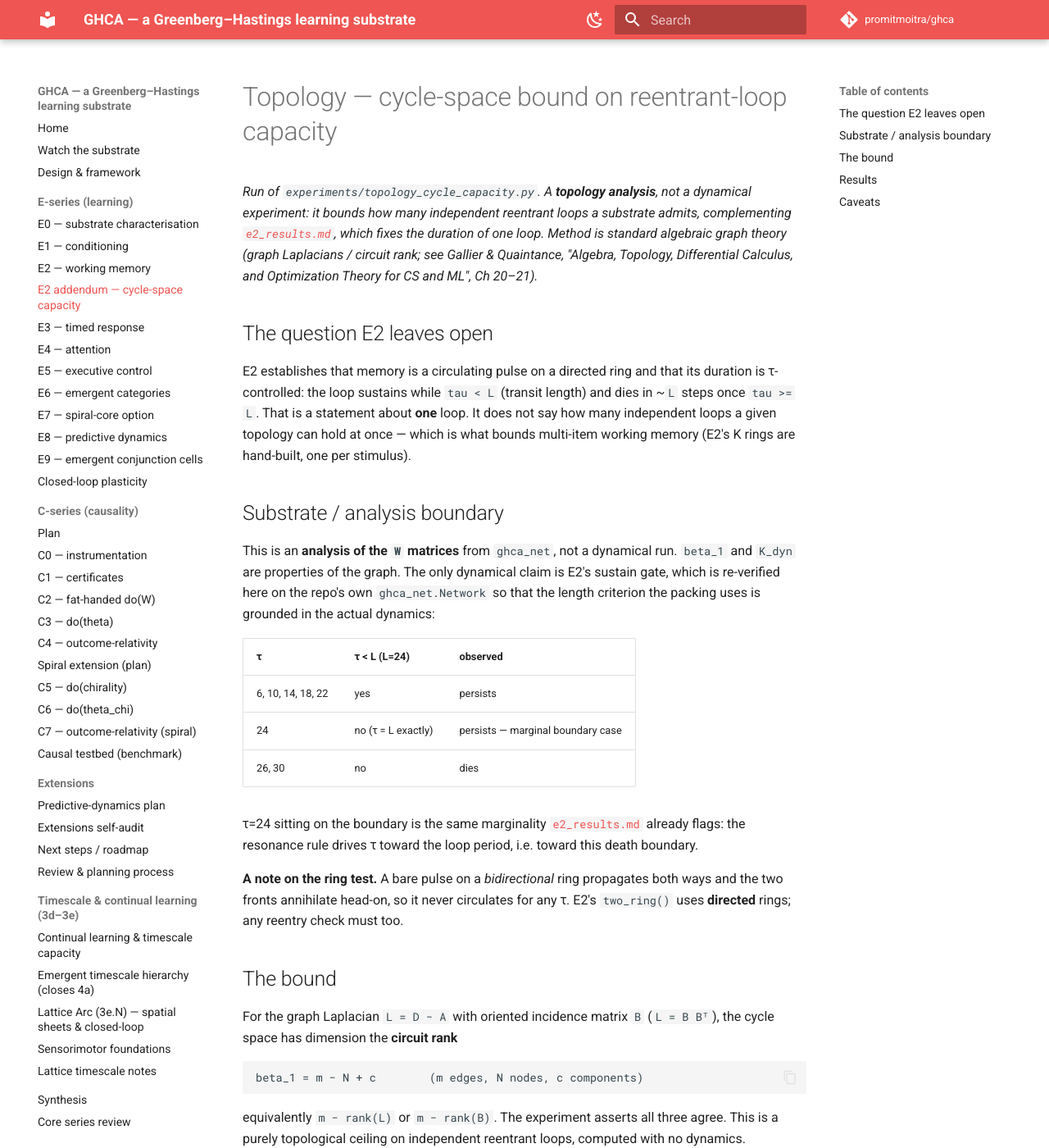
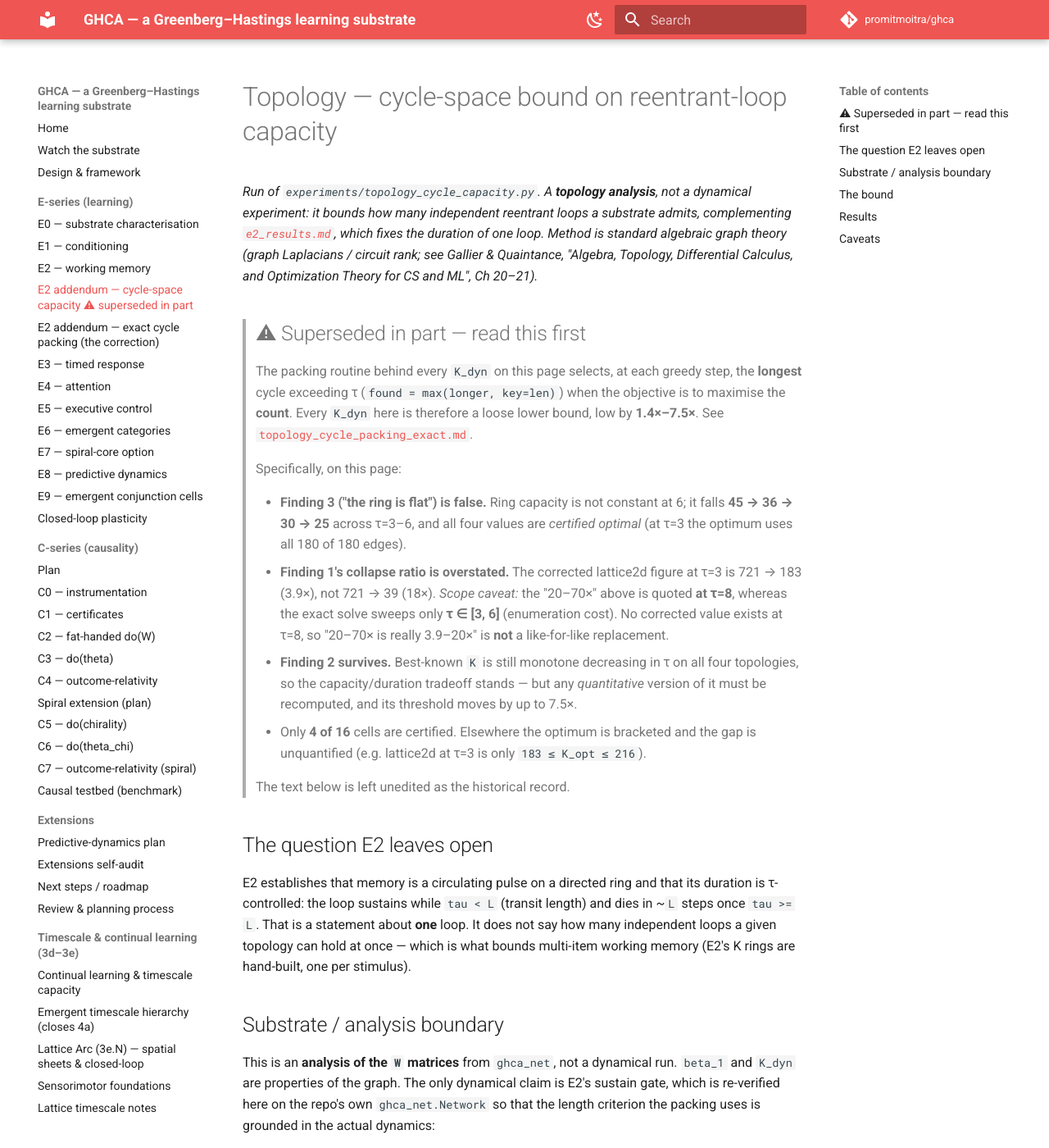
Before and after one commit to promitmoitra/ghca, an MkDocs documentation site: the page built from docs/topology_cycle_capacity.md, in a window 1280 px wide and 1400 px high. Shown: the whole window at 82% size. Built offline with MkDocs 1.6.1 and Material for MkDocs 9.7.7, drawn with Linux system fonts in a browser that asks for light colours; a script that is not in the unit is left out; comment, search, counter and statistics services are not loaded.

Commit message:
publish: correct the K_dyn capacity numbers on the public site
The site has been serving numbers now known to be low by 1.4x-7.5x. The
published copy of topology_cycle_capacity.md was byte-identical to main's
uncorrected version (blob 33cfcad), it is in the nav, and the correction doc
was absent from this branch entirely -- so the wrong figures were the
externally visible ones with no notice anywhere a reader would look.

- topology_cycle_capacity.md: republished with the supersession banner. "The
  ring is flat" is false (capacity falls 45->36->30->25, all four certified);
  the beta_1 collapse ratio is overstated; the capacity/duration tradeoff
  survives but any quantitative form must be recomputed.
- topology_cycle_packing_exact.md: published for the first time.
- nav: both entries adjacent, with the superseded one labelled so, so the
  correction is visible from the nav without opening either page.

One link rewritten for the published copy, following the convention already
used by causal_testbed.md and continual_learning_results.md: the experiment
reference becomes an absolute github.com/blob/main URL, since experiments/ is
not under docs_dir on this branch. mkdocs build --strict passes.

Co-Authored-By: Claude Opus 5 <noreply@anthropic.com>
Claude-Session: https://claude.ai/code/session_01AAV76FnoX4vAFb9yP6jF3e

```diff
--- a/docs/topology_cycle_capacity.md
+++ b/docs/topology_cycle_capacity.md
@@ -6,6 +6,34 @@ admits, complementing [`e2_results.md`](e2_results.md), which fixes the
 *duration* of one loop. Method is standard algebraic graph theory (graph
 Laplacians / circuit rank; see Gallier & Quaintance, "Algebra, Topology,
 Differential Calculus, and Optimization Theory for CS and ML", Ch 20–21).*
+
+> ## ⚠ Superseded in part — read this first
+>
+> The packing routine behind every `K_dyn` on this page selects, at each greedy
+> step, the **longest** cycle exceeding τ (`found = max(longer, key=len)`) when
+> the objective is to maximise the **count**. Every `K_dyn` here is therefore a
+> loose lower bound, low by **1.4×–7.5×**. See
+> [`topology_cycle_packing_exact.md`](topology_cycle_packing_exact.md).
+>
+> Specifically, on this page:
+>
+> - **Finding 3 ("the ring is flat") is false.** Ring capacity is not constant at
+>   6; it falls **45 → 36 → 30 → 25** across τ=3–6, and all four values are
+>   *certified optimal* (at τ=3 the optimum uses all 180 of 180 edges).
+> - **Finding 1's collapse ratio is overstated.** The corrected lattice2d figure
+>   at τ=3 is 721 → 183 (3.9×), not 721 → 39 (18×).
+>   *Scope caveat:* the "20–70×" above is quoted **at τ=8**, whereas the exact
+>   solve sweeps only **τ ∈ [3, 6]** (enumeration cost). No corrected value
+>   exists at τ=8, so "20–70× is really 3.9–20×" is **not** a like-for-like
+>   replacement.
+> - **Finding 2 survives.** Best-known `K` is still monotone decreasing in τ on
+>   all four topologies, so the capacity/duration tradeoff stands — but any
+>   *quantitative* version of it must be recomputed, and its threshold moves by
+>   up to 7.5×.
+> - Only **4 of 16** cells are certified. Elsewhere the optimum is bracketed and
+>   the gap is unquantified (e.g. lattice2d at τ=3 is only `183 ≤ K_opt ≤ 216`).
+>
+> The text below is left unedited as the historical record.
 
 ## The question E2 leaves open
 
--- a/mkdocs.yml
+++ b/mkdocs.yml
@@ -53,7 +53,8 @@ nav:
       - E0 — substrate characterisation: e0_results.md
       - E1 — conditioning: e1_results.md
       - E2 — working memory: e2_results.md
-      - E2 addendum — cycle-space capacity: topology_cycle_capacity.md
+      - E2 addendum — cycle-space capacity ⚠ superseded in part: topology_cycle_capacity.md
+      - E2 addendum — exact cycle packing (the correction): topology_cycle_packing_exact.md
       - E3 — timed response: e3_results.md
       - E4 — attention: e4_results.md
       - E5 — executive control: e5_results.md
```
Also changed, not shown: docs/topology_cycle_packing_exact.md (added, +125 -0 lines).
